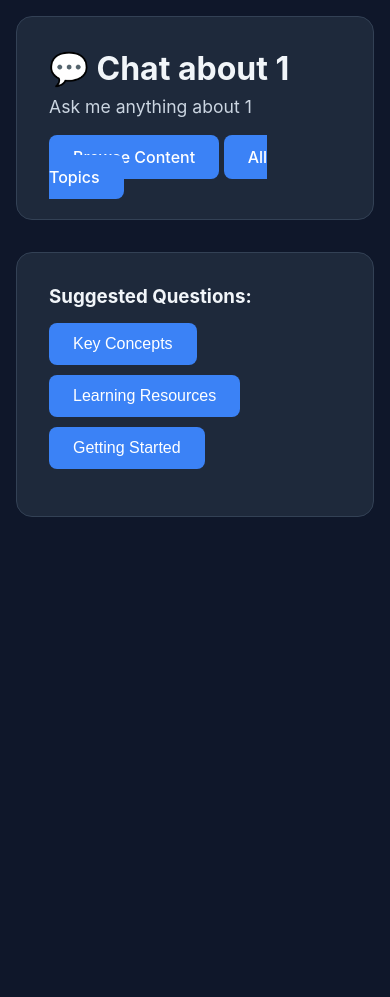
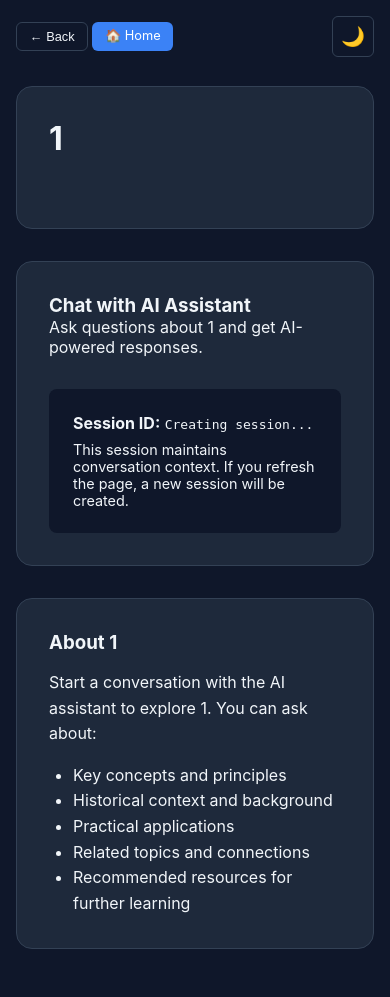
Before and after one commit to smoolzone/learning-platform, a FastAPI app: page /chat/1 in a window 390 px wide. Before the commit the page ends 517 px from the top, so only its background shows below. Run offline with FastAPI, Linux system fonts and the light colour scheme; data that the repository does not hold is empty.

Commit message:
@endpoints ragflow

```diff
--- a/main.py
+++ b/main.py
@@ -1,12 +1,14 @@
 import os
 import json
 import httpx
+import re
 from dotenv import load_dotenv
-from fastapi import FastAPI, Request, Form, HTTPException
+from fastapi import FastAPI, Request, Form, HTTPException, UploadFile, File
 from fastapi.staticfiles import StaticFiles
 from fastapi.templating import Jinja2Templates
-from fastapi.responses import HTMLResponse
+from fastapi.responses import HTMLResponse, StreamingResponse
 import uvicorn
+from typing import Optional
 
 # Load environment variables
 load_dotenv()
@@ -20,10 +22,13 @@ os.makedirs(static_dir, exist_ok=True)
 app.mount("/static", StaticFiles(directory=static_dir), name="static")
 templates = Jinja2Templates(directory="templates")
 
-# OpenRouter configuration
-OPENROUTER_API_KEY = os.getenv("OPENROUTER_API_KEY")
-OPENROUTER_BASE_URL = "https://openrouter.ai/api/v1"
-MODEL = "agentica-org/deepcoder-14b-preview:free"
+# RAGFlow configuration - using the proxy server
+RAGFLOW_API_KEY = os.getenv("RAGFLOW_API_KEY", "ragflow-QyZGVhZmVlZTNjNjExZWY5ZDc1MDI0Mm")
+PROXY_BASE_URL = os.getenv("PROXY_BASE_URL", "http://158.220.108.117:8000")
+
+# Default chat and agent IDs
+DEFAULT_CHAT_ID = "ff5d683c260411f082740242ac120006"
+DEFAULT_AGENT_ID = "08a427fc819311f0bd500242ac120006"
 
 # Sample content
 TOPICS = {
@@ -47,85 +52,274 @@ TOPICS = {
     }
 }
 
-async def query_openrouter(prompt: str, topic: str) -> str:
-    """Query OpenRouter AI"""
-    if not OPENROUTER_API_KEY:
-        return "⚠️ OpenRouter API key not configured."
+def clean_ai_response(text: str) -> str:
+    """Clean and format the AI response for better readability"""
+    if not text:
+        return text
 
+    # Remove excessive newlines and whitespace
+    text = re.sub(r'\n\s*\n', '\n\n', text)  # Replace multiple newlines with double newlines
+    text = re.sub(r'[ \t]+', ' ', text)  # Replace multiple spaces/tabs with single space
+
+    # Clean up markdown-like formatting
+    text = re.sub(r'\*\*(.*?)\*\*', r'<strong>\1</strong>', text)  # Convert **bold** to <strong>
+    text = re.sub(r'\*(.*?)\*', r'<em>\1</em>', text)  # Convert *italic* to <em>
+
+    # Remove citation markers like [ID:1], [ID:2] etc.
+    text = re.sub(r'\[ID:\d+\]', '', text)
+
+    # Clean up various bullet point styles
+    text = re.sub(r'^[\-\*•]\s+', '• ', text, flags=re.MULTILINE)  # Standardize bullet points
+    text = re.sub(r'^\d+\.\s+', '', text, flags=re.MULTILINE)  # Remove numbered lists
+    text = re.sub(r'^[❶❷❸❹❺❻❼❽❾❿]\s+', '• ', text, flags=re.MULTILINE)  # Convert numbered circles to bullets
+    text = re.sub(r'^[➊➋➌➍➎➏➐➑➒➓]\s+', '• ', text, flags=re.MULTILINE)  # Convert circled numbers to bullets
+    text = re.sub(r'^[➀➁➂➃➄➅➆➆➇➈➉]\s+', '• ', text, flags=re.MULTILINE)  # Convert other circled numbers
+
+    # Clean up section headers and emojis
+    text = re.sub(r'^#+\s+(.*)$', r'<strong>\1</strong>', text, flags=re.MULTILINE)
+
+    # Remove code block markers and formatting
+    text = re.sub(r'`(.*?)`', r'\1', text)  # Remove code backticks
+    text = re.sub(r'\[(.*?)\]\(.*?\)', r'\1', text)  # Remove markdown links
+
+    # Clean up specific patterns from your example
+    text = re.sub(r'\"(.*?)\"', r'"\1"', text)  # Normalize quotes
+    text = re.sub(r'plaintext\n\[.*?\]', '', text, flags=re.DOTALL)  # Remove code blocks like "plaintext[Trust Structure]"
+
+    # Remove excessive emojis used as bullets (keep only one)
+    text = re.sub(r'(✅|❌|⚠️|🔒|📜|✍️|🔑|🗝️|⚖️|🌿|🙏)\s+', '', text)  # Remove emoji bullets
+
+    # Clean up trust structure diagrams and code-like blocks
+    text = re.sub(r'`.*?`', '', text, flags=re.DOTALL)  # Remove any remaining code blocks
+    text = re.sub(r'\[Trust Structure\]', '', text)  # Remove specific markers
+
+    # Fix quote formatting
+    text = re.sub(r'>\s*"(.*?)"', r'"\1"', text)  # Clean up blockquote-style quotes
+
+    # Remove UCC and legal references if they're disruptive
+    text = re.sub(r'per UCC \d+-\d+', '', text)
+
+    # Ensure proper paragraph spacing
+    paragraphs = [p.strip() for p in text.split('\n\n') if p.strip()]
+    text = '\n\n'.join(paragraphs)
+
+    # Remove any leading/trailing whitespace
+    text = text.strip()
+
+    # Final cleanup of multiple spaces
+    text = re.sub(r' +', ' ', text)
+
+    return text
+
+async def get_ragflow_headers():
+    """Get headers for RAGFlow API requests"""
+    return {
+        "Authorization": f"Bearer {RAGFLOW_API_KEY}",
+        "Content-Type": "application/json",
+        "User-Agent": "insomnia/8.5.1"
+    }
+
+async def create_chat_session(user_id: str = "web-user"):
+    """Create a new chat session using proxy endpoint"""
     try:
-        headers = {
-            "Authorization": f"Bearer {OPENROUTER_API_KEY}",
-            "Content-Type": "application/json",
-            "HTTP-Referer": "http://localhost:8000",
-            "X-Title": "Learning Platform"
+        headers = await get_ragflow_headers()
+        data = {
+            "user_id": user_id
         }
+        url = f"{PROXY_BASE_URL}/v1/chats/{DEFAULT_CHAT_ID}/sessions"
+        async with httpx.AsyncClient(timeout=30.0) as client:
+            response = await client.post(
+                url,
+                headers=headers,
+                json=data
+            )
+        print(f"Session creation URL: {url}")
+        print(f"Session creation response: {response.status_code} - {response.text}")
+        if response.status_code in (200, 201):
+            result = response.json()
+            if result.get("code") == 0 or "data" in result:
+                return result
+            else:
+                print(f"Session creation failed: {result.get('message')}")
+                return None
+        else:
+            print(f"Session creation error: {response.status_code} - {response.text}")
+            return None
+    except Exception as e:
+        print(f"Error creating chat session: {e}")
+        return None
+
+async def converse_with_chat(question: str, session_id: Optional[str] = None, user_id: str = "web-user"):
+    """Converse with chat assistant using proxy endpoint"""
+    try:
+        headers = await get_ragflow_headers()
 
         data = {
-            "model": MODEL,
-            "messages": [
-                {"role": "system", "content": f"You are an expert in {topic}. Provide helpful, accurate information."},
-                {"role": "user", "content": prompt}
-            ],
-            "max_tokens": 1000
+            "question": question,
+            "user_id": user_id,
+            "stream": True
         }
+        if session_id:
+            data["session_id"] = session_id
+
+        url = f"{PROXY_BASE_URL}/v1/chatbots/{DEFAULT_CHAT_ID}/completions"
+        print(f"Sending request to: {url}")
+        print(f"Request data: {data}")
 
         async with httpx.AsyncClient(timeout=30.0) as client:
             response = await client.post(
-                f"{OPENROUTER_BASE_URL}/chat/completions",
+                url,
                 headers=headers,
                 json=data
             )
 
-            if response.status_code == 200:
-                result = response.json()
-                return result["choices"][0]["message"]["content"]
-            else:
-                return f"⚠️ API Error {response.status_code}"
+        print(f"Response status: {response.status_code}")
+        print(f"Response text: {response.text}")
+
+        if response.status_code == 200:
+            full_answer = ""
+            lines = response.text.split("\n")
+            for line in lines:
+                if line.startswith("data: "):
+                    chunk = line[6:].strip()
+                    if chunk == "[DONE]":
+                        break
+                    try:
+                        js = json.loads(chunk)
+                        if js.get("event") == "message":
+                            content = js.get("data", {}).get("content", "")
+                            full_answer += content
+                        elif js.get("event") == "error":
+                            print(f"Ignoring error event: {js.get('data', {}).get('content')}")
+                    except json.JSONDecodeError:
+                        full_answer += chunk + "\n"
+
+            # CLEAN THE RESPONSE BEFORE RETURNING
+            cleaned_response = clean_ai_response(full_answer.strip())
+            return cleaned_response or "No response received."
+        else:
+            error_msg = f"API Error {response.status_code}: {response.text}"
+            print(f"Chat error: {error_msg}")
+            return f"Assistant is currently unavailable. Please try again later. (Error: {response.status_code})"
 
     except Exception as e:
-        return f"⚠️ Connection error: {str(e)}"
+        print(f"Error conversing with chat: {e}")
+        return f"An unexpected error occurred: {str(e)}"
+
+async def test_proxy_endpoints():
+    """Test different proxy endpoints to find the working one"""
+    headers = await get_ragflow_headers()
+    test_data = {
+        "question": "Hello, are you working?",
+        "user_id": "test-user",
+        "stream": True
+    }
+
+    endpoints_to_test = [
+        f"{PROXY_BASE_URL}/v1/chatbots/{DEFAULT_CHAT_ID}/completions",
+        f"{PROXY_BASE_URL}/v1/chats/{DEFAULT_CHAT_ID}/completions",
+        f"{PROXY_BASE_URL}/api/v1/chatbots/{DEFAULT_CHAT_ID}/completions",
+    ]
+
+    for endpoint in endpoints_to_test:
+        try:
+            print(f"Testing endpoint: {endpoint}")
+            async with httpx.AsyncClient(timeout=10.0) as client:
+                response = await client.post(endpoint, headers=headers, json=test_data)
+            print(f"Endpoint {endpoint}: Status {response.status_code}")
+            if response.status_code == 200:
+                print(f"Success with endpoint: {endpoint}")
+                return endpoint
+        except Exception as e:
+            print(f"Endpoint {endpoint} failed: {e}")
+
+    return None
+
+async def test_connection():
+    """Test connection to proxy server"""
+    try:
+        async with httpx.AsyncClient(timeout=10.0) as client:
+            response = await client.get(f"{PROXY_BASE_URL}/health")
+        print(f"Health check: {response.status_code}")
+        return response.status_code == 200
+    except Exception as e:
+        print(f"Connection test failed: {e}")
+        return False
 
 # Routes
 @app.get("/", response_class=HTMLResponse)
 async def home(request: Request):
+    connection_ok = await test_connection()
+    print(f"Connection test: {connection_ok}")
+
+    working_endpoint = await test_proxy_endpoints()
+    print(f"Working endpoint: {working_endpoint}")
+
+    session_data = await create_chat_session()
+    session_id = session_data.get("data", {}).get("id") if session_data else None
+
     return templates.TemplateResponse("index.html", {
         "request": request,
         "topics": TOPICS,
-        "current_topic": "natural_health"
+        "current_topic": "natural_health",
+        "session_id": session_id,
+        "connection_ok": connection_ok
     })
+
+@app.get("/debug")
+async def debug_page(request: Request):
+    return templates.TemplateResponse("debug.html", {
+        "request": request,
+        "current_topic": "natural_health",
+        "session_id": "debug-session"
+    })
+
 
 @app.get("/browse/{topic}", response_class=HTMLResponse)
 async def browse_topic(request: Request, topic: str):
     if topic not in TOPICS:
         return templates.TemplateResponse("404.html", {"request": request})
 
+    session_data = await create_chat_session()
+    session_id = session_data.get("data", {}).get("id") if session_data else None
+
     topic_data = TOPICS[topic]
     return templates.TemplateResponse("browse.html", {
         "request": request,
         "topic": topic,
         "topic_data": topic_data,
-        "current_topic": topic
+        "current_topic": topic,
+        "session_id": session_id
     })
 
 @app.get("/chat/{topic}", response_class=HTMLResponse)
 async def chat_page(request: Request, topic: str):
+    session_data = await create_chat_session()
+    session_id = session_data.get("data", {}).get("id") if session_data else None
+
     return templates.TemplateResponse("chat.html", {
         "request": request,
         "topic": topic,
         "topic_data": TOPICS.get(topic, {"name": topic}),
-        "current_topic": topic
+        "current_topic": topic,
+        "session_id": session_id
     })
 
 @app.post("/chat/{topic}/query")
-async def chat_query(request: Request, topic: str, message: str = Form(...)):
-    """AI response - FIXED NEWLINE ISSUE"""
+async def chat_query(request: Request, topic: str, message: str = Form(...), session_id: Optional[str] = Form(None)):
     if not message.strip():
         return '<div class="message error">Please enter a message</div>'
 
-    # Get AI response
-    ai_response = await query_openrouter(message, topic)
+    if not session_id:
+        session_data = await create_chat_session()
+        if session_data:
+            session_id = session_data.get("data", {}).get("id")
 
-    # FIXED: Use single line string concatenation to avoid newlines
+    ai_response = await converse_with_chat(message, session_id)
+
+    # Convert line breaks to HTML for better formatting
+    formatted_response = ai_response.replace('\n\n', '</p><p>').replace('\n', '<br>')
+
     return (
         '<div class="message user-message">'
         '<div class="message-header">'
@@ -137,11 +331,51 @@ async def chat_query(request: Request, topic: str, message: str = Form(...)):
         '<div class="message ai-message">'
         '<div class="message-header">'
         '<span class="ai-avatar">🤖</span>'
-        '<strong>AI Assistant</strong>'
+        '<strong>RAGFlow Assistant</strong>'
         '</div>'
-        '<div class="message-content">' + ai_response + '</div>'
+        '<div class="message-content"><p>' + formatted_response + '</p></div>'
+        '</div>'
+    )
+
+@app.get("/api/health")
+async def health_check():
+    connection_ok = await test_connection()
+    working_endpoint = await test_proxy_endpoints()
+    return {
+        "status": "healthy" if connection_ok else "degraded",
+        "proxy_connection": connection_ok,
+        "working_endpoint": working_endpoint,
+        "proxy_url": PROXY_BASE_URL
+    }
+
+@app.post("/api/session")
+async def create_session(user_id: str = "web-user"):
+    session = await create_chat_session(user_id)
+    return {"session": session}
+
+# Simple fallback for testing
+@app.post("/chat/{topic}/test")
+async def chat_test(request: Request, topic: str, message: str = Form(...)):
+    return (
+        '<div class="message user-message">'
+        '<div class="message-header">'
+        '<span class="user-avatar">👤</span>'
+        '<strong>You</strong>'
+        '</div>'
+        '<div class="message-content">' + message + '</div>'
+        '</div>'
+        '<div class="message ai-message">'
+        '<div class="message-header">'
+        '<span class="ai-avatar">🤖</span>'
+        '<strong>Test Assistant</strong>'
+        '</div>'
+        '<div class="message-content">This is a test response for: ' + message + '</div>'
         '</div>'
     )
 
 if __name__ == "__main__":
+    print("Starting Learning Platform...")
+    print(f"Proxy URL: {PROXY_BASE_URL}")
+    print(f"Default Chat ID: {DEFAULT_CHAT_ID}")
+    print("Testing endpoints...")
     uvicorn.run("main:app", host="0.0.0.0", port=8000, reload=True)
--- a/templates/base.html
+++ b/templates/base.html
@@ -28,6 +38,68 @@
             color: var(--text-primary);
             display: flex;
             min-height: 100vh;
+            transition: all 0.3s ease;
+        }
+
+        /* Navigation Header */
+        .nav-header {
+            position: fixed;
+            top: 0;
+            left: 0;
+            right: 0;
+            background: transparent;
+            z-index: 1000;
+            padding: 1rem 2rem;
+            display: flex;
+            justify-content: space-between;
+            align-items: center;
+
+        }
+
+        .nav-buttons {
+            display: flex;
+            gap: 0.5rem;
+        }
+
+        .nav-btn {
+            padding: 0.5rem 1rem;
+            background: var(--accent-primary);
+            color: white;
+            text-decoration: none;
+            border-radius: 6px;
+            border: none;
+            cursor: pointer;
+            font-size: 0.9em;
+            transition: background 0.2s ease;
+        }
+
+        .nav-btn:hover {
+            background: #2563eb;
+        }
+
+        .nav-btn.secondary {
+            background: var(--bg-primary);
+            color: var(--text-primary);
+            border: 1px solid var(--border-color);
+        }
+
+        .nav-btn.secondary:hover {
+            background: var(--bg-secondary);
+        }
+
+        .theme-toggle {
+            background: none;
+            border: 1px solid var(--border-color);
+            color: var(--text-primary);
+            padding: 0.5rem;
+            border-radius: 6px;
+            cursor: pointer;
+            font-size: 1.2em;
+            transition: all 0.2s ease;
+        }
+
+        .theme-toggle:hover {
+            background: var(--bg-secondary);
         }
 
         .main-content {
@@ -35,6 +107,7 @@
             padding: 2rem;
             max-width: 800px;
             margin-right: 400px;
+            margin-top: 80px; /* Account for fixed nav */
         }
 
         /* Fixed Sidebar */
@@ -235,12 +335,26 @@
         }
 
         @media (max-width: 768px) {
+            .nav-header {
+                padding: 1rem;
+            }
+
+            .nav-buttons {
+                gap: 0.25rem;
+            }
+
+            .nav-btn {
+                padding: 0.4rem 0.8rem;
+                font-size: 0.8em;
+            }
+
             .chat-sidebar {
                 display: none;
             }
             .main-content {
                 margin-right: 0;
                 padding: 1rem;
+                margin-top: 70px;
             }
             .topic-grid {
                 grid-template-columns: 1fr;
@@ -254,6 +368,17 @@
     </style>
 </head>
 <body>
+    <!-- Navigation Header -->
+    <div class="nav-header">
+        <div class="nav-buttons">
+            <button class="nav-btn secondary" onclick="goBack()">← Back</button>
+            <a href="/" class="nav-btn">🏠 Home</a>
+        </div>
+        <button class="theme-toggle" onclick="toggleTheme()">
+            <span id="theme-icon">🌙</span>
+        </button>
+    </div>
+
     <div class="main-content">
         {% block content %}{% endblock %}
     </div>
@@ -287,6 +412,40 @@
     </div>
 
     <script>
+        // Theme management
+        function getTheme() {
+            return localStorage.getItem('theme') || 'dark';
+        }
+
+        function setTheme(theme) {
+            localStorage.setItem('theme', theme);
+            document.documentElement.setAttribute('data-theme', theme);
+            updateThemeIcon(theme);
+        }
+
+        function toggleTheme() {
+            const currentTheme = getTheme();
+            const newTheme = currentTheme === 'dark' ? 'light' : 'dark';
+            setTheme(newTheme);
+        }
+
+        function updateThemeIcon(theme) {
+            const icon = document.getElementById('theme-icon');
+            icon.textContent = theme === 'dark' ? '🌙' : '☀️';
+        }
+
+        // Initialize theme
+        setTheme(getTheme());
+
+        // Back button functionality
+        function goBack() {
+            if (window.history.length > 1) {
+                window.history.back();
+            } else {
+                window.location.href = '/';
+            }
+        }
+
         // Auto-scroll to bottom
         function scrollToBottom() {
             const chatMessages = document.getElementById('chatMessages');
@@ -295,6 +454,19 @@
 
         document.addEventListener('htmx:afterSwap', scrollToBottom);
         document.addEventListener('DOMContentLoaded', scrollToBottom);
+
+        // Keyboard shortcuts
+        document.addEventListener('keydown', function(e) {
+            // Ctrl+/ or Cmd+/ to toggle theme
+            if ((e.ctrlKey || e.metaKey) && e.key === '/') {
+                e.preventDefault();
+                toggleTheme();
+            }
+            // Escape key to go back
+            if (e.key === 'Escape') {
+                goBack();
+            }
+        });
     </script>
 </body>
 </html>
--- a/templates/chat.html
+++ b/templates/chat.html
@@ -2,33 +2,33 @@
 
 {% block content %}
 <div class="header">
-    <h1>💬 Chat about {{ topic_data.name }}</h1>
-    <p>Ask me anything about {{ topic_data.name|lower }}</p>
-    <a href="/browse/{{ topic }}" class="btn">Browse Content</a>
-    <a href="/" class="btn">All Topics</a>
+    <h1>{{ topic_data.icon }} {{ topic_data.name }}</h1>
+    <p>{{ topic_data.description }}</p>
 </div>
 
 <div class="content-section">
-    <h3>Suggested Questions:</h3>
-    <div style="display: flex; gap: 10px; flex-wrap: wrap; margin: 15px 0;">
-        <button class="btn"
-                hx-post="/chat/{{ topic }}/query"
-                hx-target="#chatMessages"
-                hx-vals='{"message": "What are the key concepts in {{ topic_data.name|lower }}?"}'>
-            Key Concepts
-        </button>
-        <button class="btn"
-                hx-post="/chat/{{ topic }}/query"
-                hx-target="#chatMessages"
-                hx-vals='{"message": "Recommend learning resources for {{ topic_data.name|lower }}"}'>
-            Learning Resources
-        </button>
-        <button class="btn"
-                hx-post="/chat/{{ topic }}/query"
-                hx-target="#chatMessages"
-                hx-vals='{"message": "How do I get started with {{ topic_data.name|lower }}?"}'>
-            Getting Started
-        </button>
+    <h3>Chat with AI Assistant</h3>
+    <p>Ask questions about {{ topic_data.name }} and get AI-powered responses.</p>
+
+    <div style="margin-top: 2rem; padding: 1.5rem; background: var(--bg-primary); border-radius: 8px;">
+        <p><strong>Session ID:</strong> <code>{{ session_id or "Creating session..." }}</code></p>
+        <p class="text-gray-400" style="margin-top: 0.5rem; font-size: 0.9em;">
+            This session maintains conversation context. If you refresh the page, a new session will be created.
+        </p>
+    </div>
+</div>
+
+<div class="content-section">
+    <h3>About {{ topic_data.name }}</h3>
+    <div style="margin-top: 1rem; line-height: 1.6;">
+        <p>Start a conversation with the AI assistant to explore {{ topic_data.name|lower }}. You can ask about:</p>
+        <ul style="margin-top: 1rem; margin-left: 1.5rem;">
+            <li>Key concepts and principles</li>
+            <li>Historical context and background</li>
+            <li>Practical applications</li>
+            <li>Related topics and connections</li>
+            <li>Recommended resources for further learning</li>
+        </ul>
     </div>
 </div>
 {% endblock %}
```
Also changed, not shown: other parts of templates/base.html (+38 -1 lines), templates/debug.html (added, +69 -0 lines).
